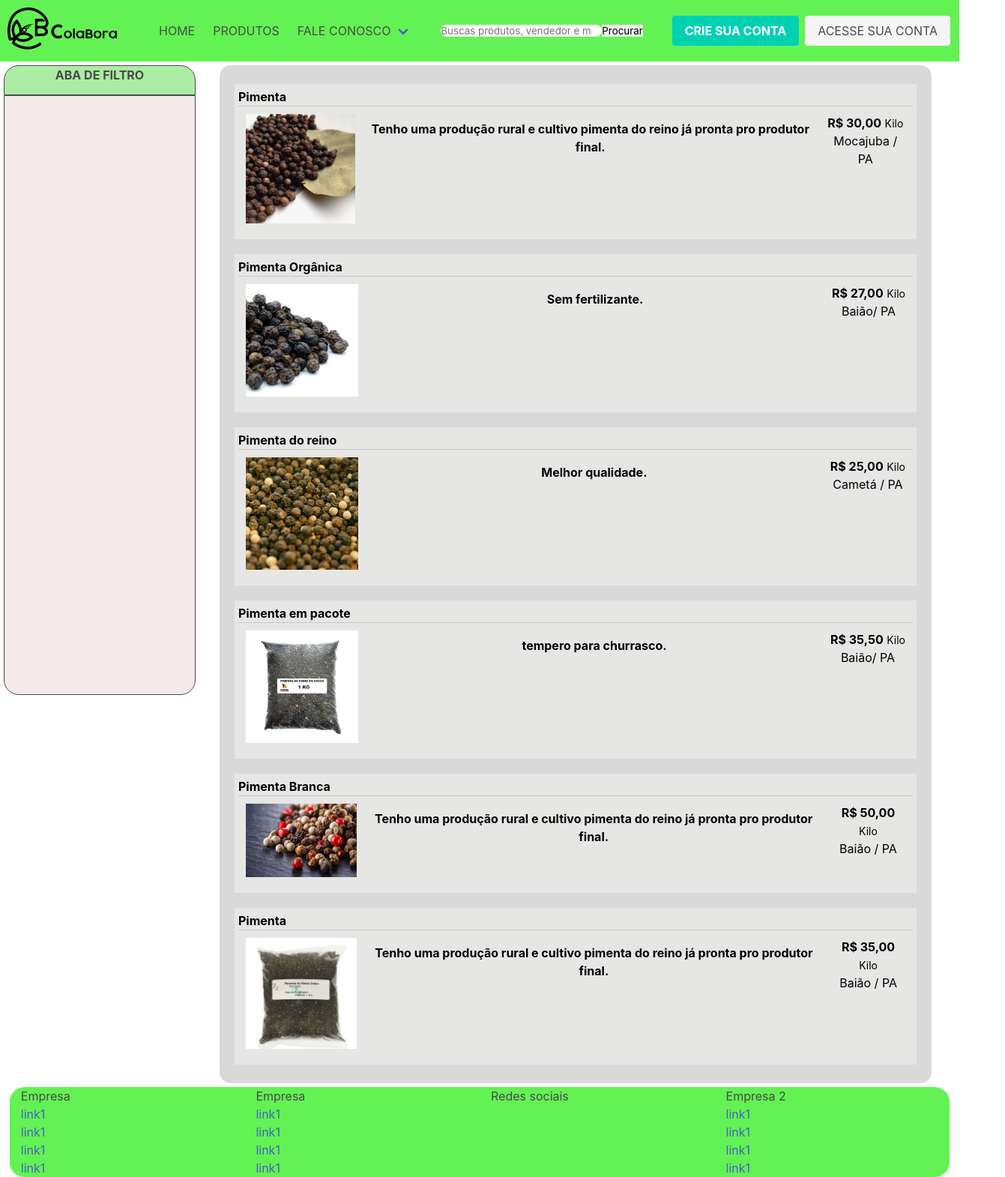
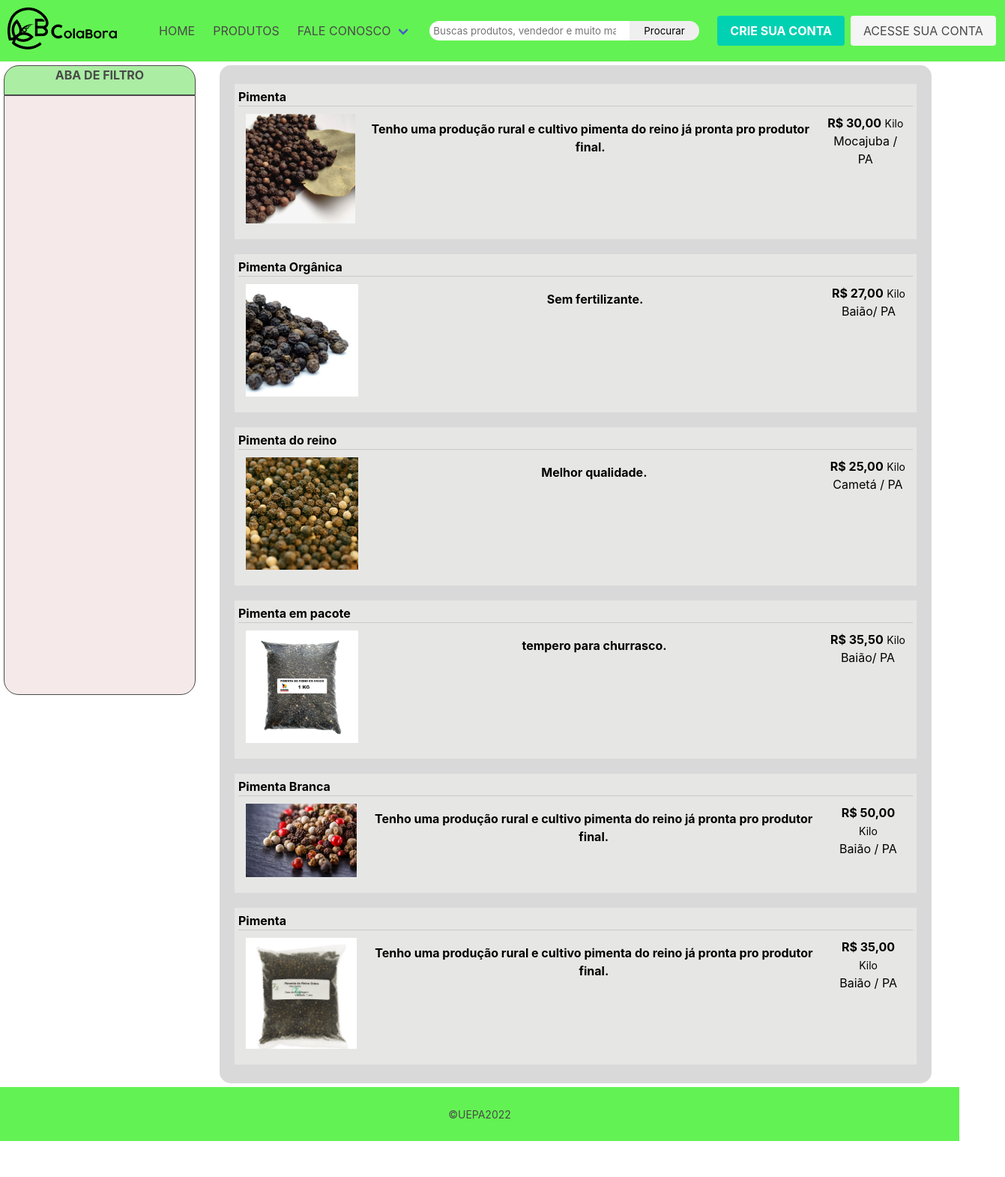
Before and after one commit to empthinking/colabora, a plain HTML site: page index.html in a window 1280 px wide. Shown: the whole page at 75% size, 1341 px wide, since content can reach past the window. After the commit the page ends 1522 px from the top, so only its background shows below. Drawn offline with nearby package versions, Linux system fonts and the light colour scheme.

Commit message:
att 17:36

```diff
--- a/index.html
+++ b/index.html
@@ -48,9 +48,9 @@
             </div>
             </div>
             </div>
-            <div class="navbar-item pesquisa">
-              <input class="pesquisa" type="search" name="" id="" placeholder="Buscas produtos, vendedor e muito mais...">
-              <input type="submit" value="Procurar">
+            <div class="navbar-item tam_input">
+              <input class="input_pesquisa" type="search" name="" id="" placeholder="Buscas produtos, vendedor e muito mais...">
+              <input class="input_button" type="submit" value="Procurar">
             </div>
 
 
@@ -284,50 +284,9 @@
 
       <div class="estilo-footer">
         <div class="row-footer">
-          <!-- coluna 1 -->
-          <div class="col-footer">
-            <h4>Empresa</h4>
-            <ul>
-              <li><a href="">link1</a></li>
-              <li><a href="">link1</a></li>
-              <li><a href="">link1</a></li>
-              <li><a href="">link1</a></li>
-            </ul>
-          </div>
-          <!-- fim da coluna -->
-          <!-- coluna 2 -->
-          <div class="col-footer">
-            <h4>Empresa</h4>
-            <ul>
-              <li><a href="">link1</a></li>
-              <li><a href="">link1</a></li>
-              <li><a href="">link1</a></li>
-              <li><a href="">link1</a></li>
-            </ul>
-          </div>
-          <!-- fim da coluna -->
-          <!-- coluna 3 -->
-          <div class="col-footer">
-            <h4>Redes sociais</h4>
-            <ul >
-              <li><a href=""> <i class="fa fa-facebook"></i> </a></li>
-              <li><a href=""> <i class="fa fa-instagram"></i> </a></li>
-              <li><a href=""> <i class="fa fa-twitter"></i> </a></li>
-              <li><a href=""> <i class="fa fa-linkedin"></i> </a></li>
-            </ul>
-          </div>
-          <!-- fim da coluna -->
-          <!-- coluna 3 -->
-          <div class="col-footer">
-            <h4>Empresa 2</h4>
-            <ul>
-              <li><a href="">link1</a></li>
-              <li><a href="">link1</a></li>
-              <li><a href="">link1</a></li>
-              <li><a href="">link1</a></li>
-            </ul>
-          </div>
-          <!-- fim da coluna -->
+          <br>
+          <small>&copy;UEPA2022</small>
+          <br><br>
         </div>
       </div>
 
--- a/styles/estilo.css
+++ b/styles/estilo.css
@@ -31,11 +31,32 @@ header nav img{
         flex-direction: column;
 
 }
-.pesquisa{
-    border-radius: 20px;
+.tam_input{
+    width: 30vw;
+    display: block;
+}
+.input_pesquisa{
+    padding: 5px;
+    color: #63f253;
+    width: 75vw;
+    border-radius: 20px 0 0 20px;
+}
+.input_button{
+    text-align: center;
+    width: 25vw;
+    padding: 5px;
+    border-radius: 0px 20px 20px 0;
+}
+.input_button:hover{
+    background-color: #cce1c9;
+    color: white
 }
 
+.login{
+    width: 25vw;
+    padding: 20px;
 
+}
 main{
     background-color:fff(26, 212, 169);
     width: 100vw;
@@ -106,21 +127,11 @@ main{
 
 footer{
     background-color: #63f253;
-    width: 98vw;
-    border-radius: 20px;
-    margin: auto;
-
+    width: 100vw;
+    text-align: center;
 }
 
-.row-footer{
-    display: flex;
-    flex-wrap: wrap;
-}
 
-.col-footer{
-    width: 25%;
-    padding: 0 15px;
-}
 @media only screen and (max-width: 1024px) {
     .aside_aba, .cab_filtro{
     width: 0vw;
```
